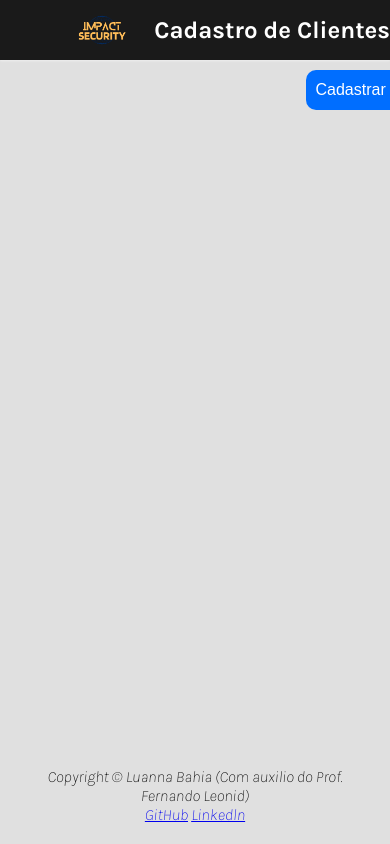
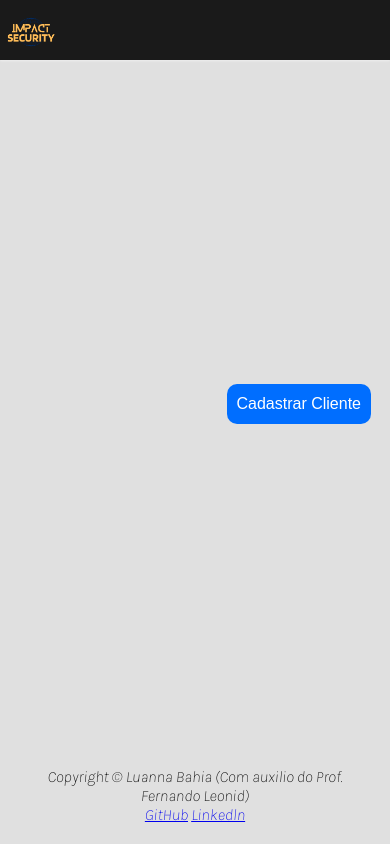
Before and after one commit to Luannax/SistemaControleparaGerenciamentodeClientes, a plain HTML site: page login/cadastro/cadastro.html in a window 390 px wide. Drawn offline with nearby package versions, Linux system fonts and the light colour scheme.

Commit message:
Update estilos.css

```diff
--- a/login/cadastro/css/estilos.css
+++ b/login/cadastro/css/estilos.css
@@ -80,7 +80,6 @@ footer{
 th {
     color: white;
 }
-
 
 
 /*Botões*/
@@ -272,9 +271,8 @@ h2 {
 
     /*Parte do card, a tabela virou um card em telas menores na largura*/
     .records{
-        border-spacing: 5px !important;
-        margin-top: 100px !important;
-        border-radius: 30px !important;
+        border-spacing: 20px ;
+        border-radius: 30px;
     }
     .records thead{
         display:none;
@@ -288,7 +286,6 @@ h2 {
         justify-content: space-between;
         padding: 0 10px;
     }
-
 
     .botãoedit, .botãodel {
         width: 100%;
@@ -355,71 +352,66 @@ h2 {
     }
 
     /*Parte do header em mobile*/
-    header{
-        width: 100%;
-        position:fixed;
-        animation-name: fadeIn;
-        animation-duration: 2s;
-        animation-timing-function: ease-in-out;
+    header {
+        background-color: rgba(0, 0, 0, 0.886);
+        height: 60px;
+        text-align: center;
+        display: flex;
+        align-items: center;
+        padding: 0;
+        margin: 0;
+    }
 
+    .header-title {
+        display: none;
+    }
+
+
+    /*Botão de cadastrar o cliente*/
+    .container-button {
+        text-align: left;
+    }
+
+    main {
+        display: flex;
+        flex-direction: column;
+        align-items: center;
+        justify-content: center;
+    }
+
+}
+
+@media screen and (max-width:768px){
+    header {
+        background-color: rgba(0, 0, 0, 0.886);
+        height: 60px;
+        text-align: center;
+        display: flex;
+        align-items: center;
+        padding: 0;
+        margin: 0;
     }
 
     .logo {
         float: none;
         display: block;
-        margin: 0 auto;
+        margin:auto;
+        margin-left: -1px;
     }
-
     .header-title {
         color: rgb(255, 255, 255);
-        font-size: 18pt;
-    }
-
-
-    /*Conteúdo todo da página*/
-    main{
-        padding: 0 !important;
-        margin: 20px 0 0 0 !important;
-        width:50% !important;
-        box-shadow: none !important;
+        font-size: 12pt;
+        margin-right: 200px;
     }
 
     /*Botão de cadastrar o cliente*/
     .container-button {
-        margin-top: 50px !important;
-        position: fixed !important;
-    }
-}
-
-
-@media screen and (max-width:768px){
-    header{
+        justify-content: flex-start;
+        align-items: center;
         width: 100%;
-        position:fixed;
-        animation-name: fadeIn;
-        animation-duration: 2s;
-        animation-timing-function: ease-in-out;
-    }
-    .logo {
-        float: none;
-        display: block;
-        margin: 0 auto;
-        margin-left: 70px;
-
-    }
-    .header-title {
-        color: rgb(255, 255, 255);
-
+        margin-left: 40px;
     }
 
-    /*Botão de cadastrar o cliente*/
-    .container-button {
-        margin-top: 50px;
-        margin-left: 60px;
-        animation-name: fadeIn;
-        animation-duration: 2s;
-        animation-timing-function: ease-in-out;
-    }
 
 
     .records {
@@ -455,9 +447,16 @@ h2 {
     }
 
     main{
-        padding: 0 !important;
-        margin: 20px 0 0 0 !important;
-        width:90% !important;
-        box-shadow: none !important;
+        padding: 0;
+        margin: 20px 0 0 0;
+        width:90%;
+        box-shadow: none;
     }
 }
+
+
+@media screen and (max-width:1024px){
+    .header-title {
+        font-size: 18pt;
+    }
+}
```
